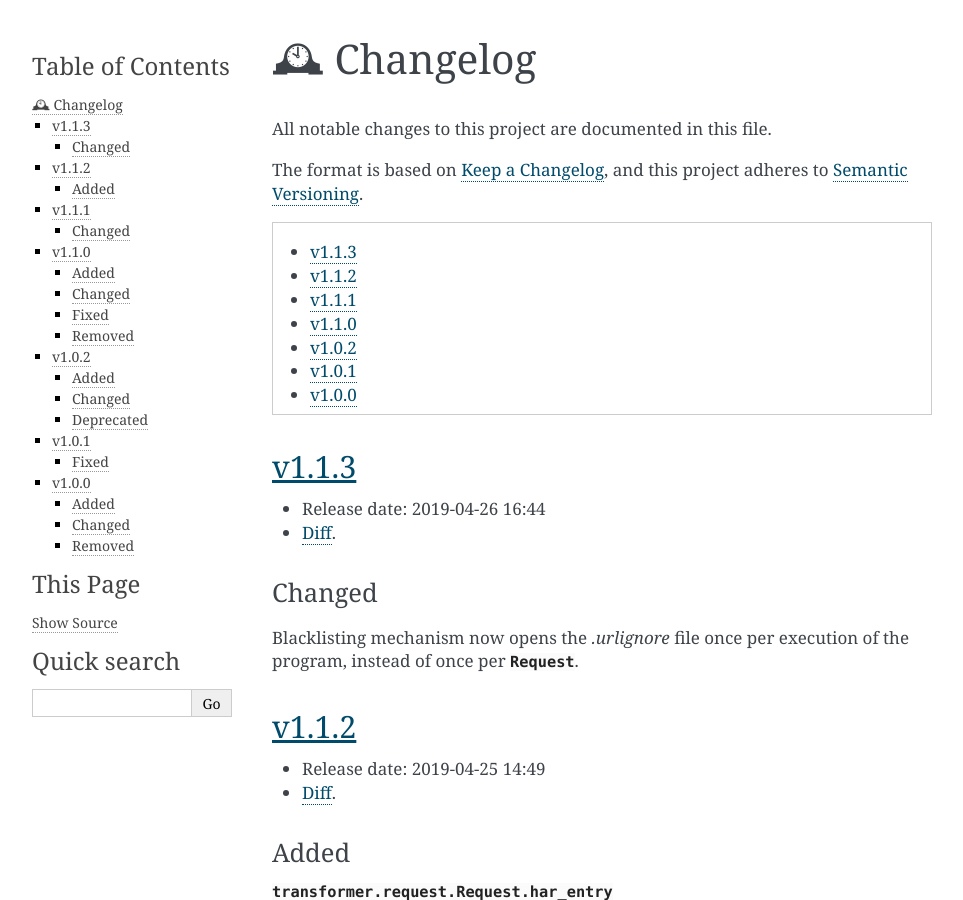
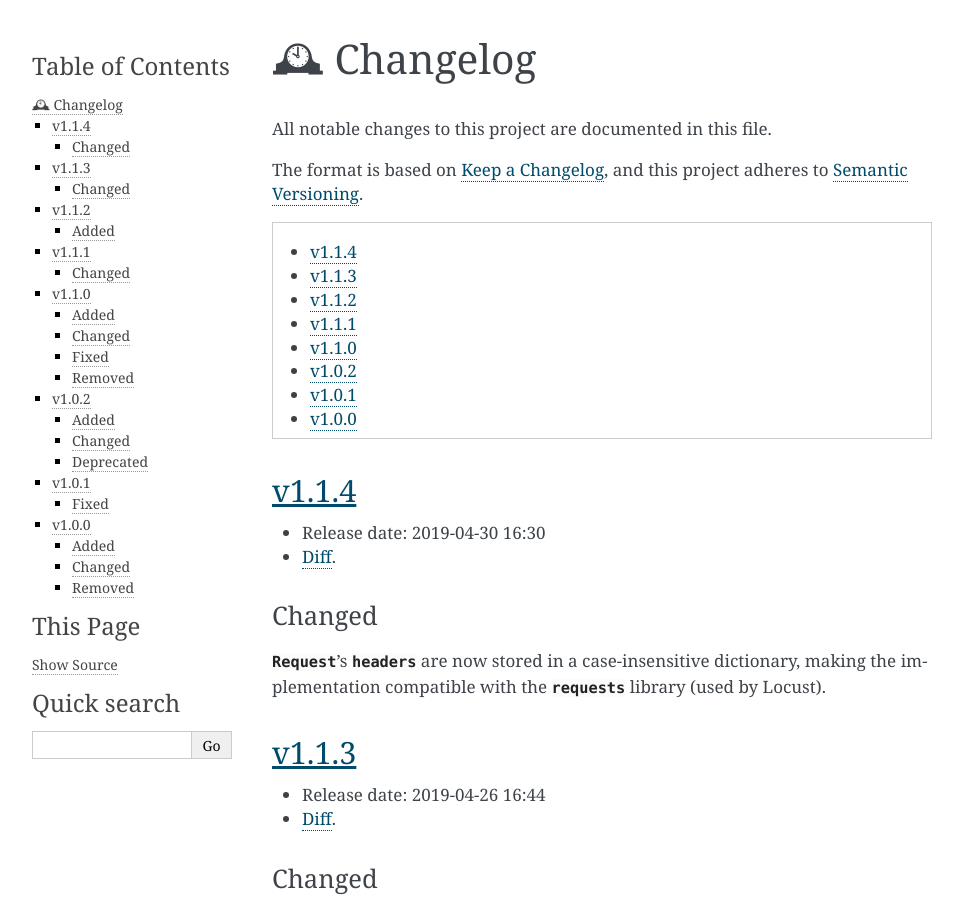
Before and after one commit to zalando-incubator/transformer, a Sphinx documentation site: the page built from docs/Changelog.rst, in a window 1280 px wide and 900 px high. Shown: the whole window, without its empty margins (148-1111 px from the left). Built offline with Sphinx 7.4.7, drawn with Linux system fonts in a browser that asks for light colours.

Commit message:
Make patch release
Signed-off-by: Oliwia Zaremba <oliwia.zaremba@zalando.de>

```diff
--- a/docs/Changelog.rst
+++ b/docs/Changelog.rst
@@ -14,6 +14,24 @@ The format is based on `Keep a Changelog`_, and this project adheres to
 .. contents::
    :local:
    :depth: 1
+
+.. _v1.1.4:
+
+v1.1.4
+======
+
+- Release date: 2019-04-30 16:30
+
+- Diff__.
+
+__ https://github.com/zalando-incubator/transformer/compare/v1.1.3...v1.1.4
+
+Changed
+-------
+
+:class:`Request <transformer.request.Request>`'s :attr:`headers <transformer.request.Request.headers>`
+are now stored in a case-insensitive dictionary, making the implementation compatible
+with the :mod:`requests` library (used by Locust).
 
 .. _v1.1.3:
 
--- a/docs/conf.py
+++ b/docs/conf.py
@@ -25,7 +25,7 @@ author = "the Zalando maintainers"
 # The short X.Y version
 version = "1.1"
 # The full version, including alpha/beta/rc tags
-release = "1.1.3"
+release = "1.1.4"
 
 
 # -- General configuration ---------------------------------------------------
--- a/pyproject.toml
+++ b/pyproject.toml
@@ -1,6 +1,6 @@
 [tool.poetry]
 name = "har-transformer"
-version = "1.1.3"
+version = "1.1.4"
 description = "A tool to convert HAR files into a locustfile."
 authors = [
     "Serhii Cherniavskyi <serhii.cherniavskyi@zalando.de>",
```
